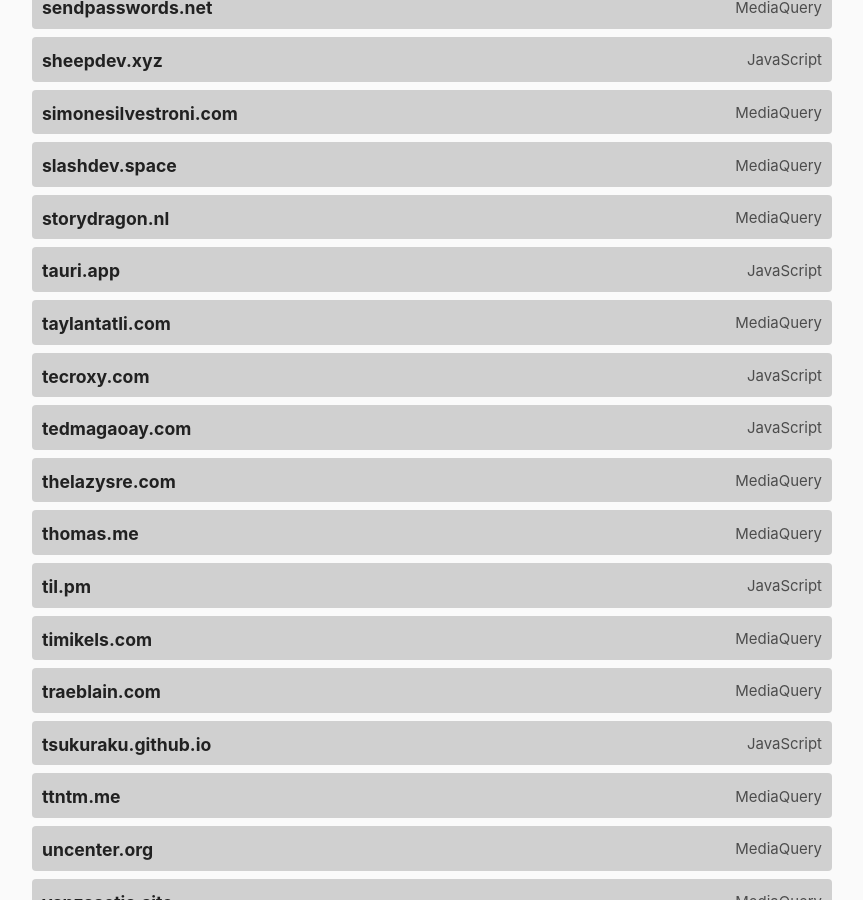
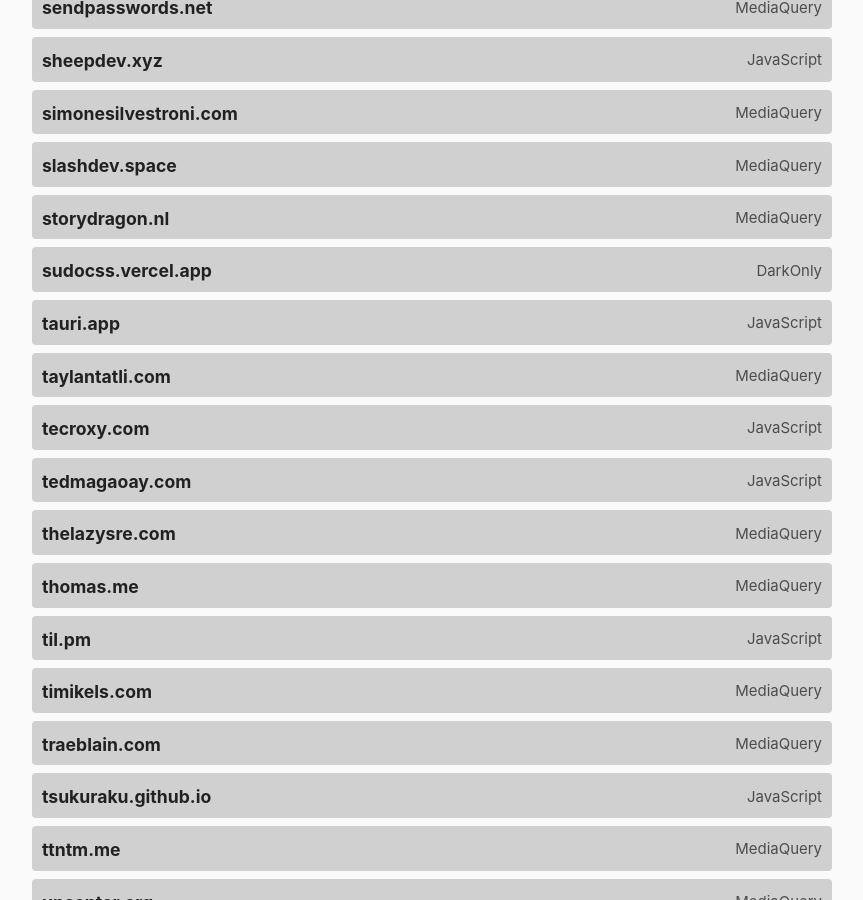
Before and after one commit to garritfra/darktheme.club, a Jekyll site: the page built from index.md, in a window 1280 px wide and 900 px high, scrolled down 5214 px. Shown: the whole window, without its empty margins (208-1071 px from the left). Built offline with Jekyll 4.4.1, drawn with Linux system fonts in a browser that asks for light colours.

Commit message:
Update sites.yml

```diff
--- a/_data/sites.yml
+++ b/_data/sites.yml
@@ -453,6 +453,11 @@
   method: mediaquery
   last_checked: 2023-11-13
 
+- domain: sudocss.vercel.app
+  url: https://sudocss.vercel.app/
+  method: darkonly
+  last_checked: 2024-03-19
+
 - domain: tauri.app
   url: https://tauri.app/
   method: javascript
```
